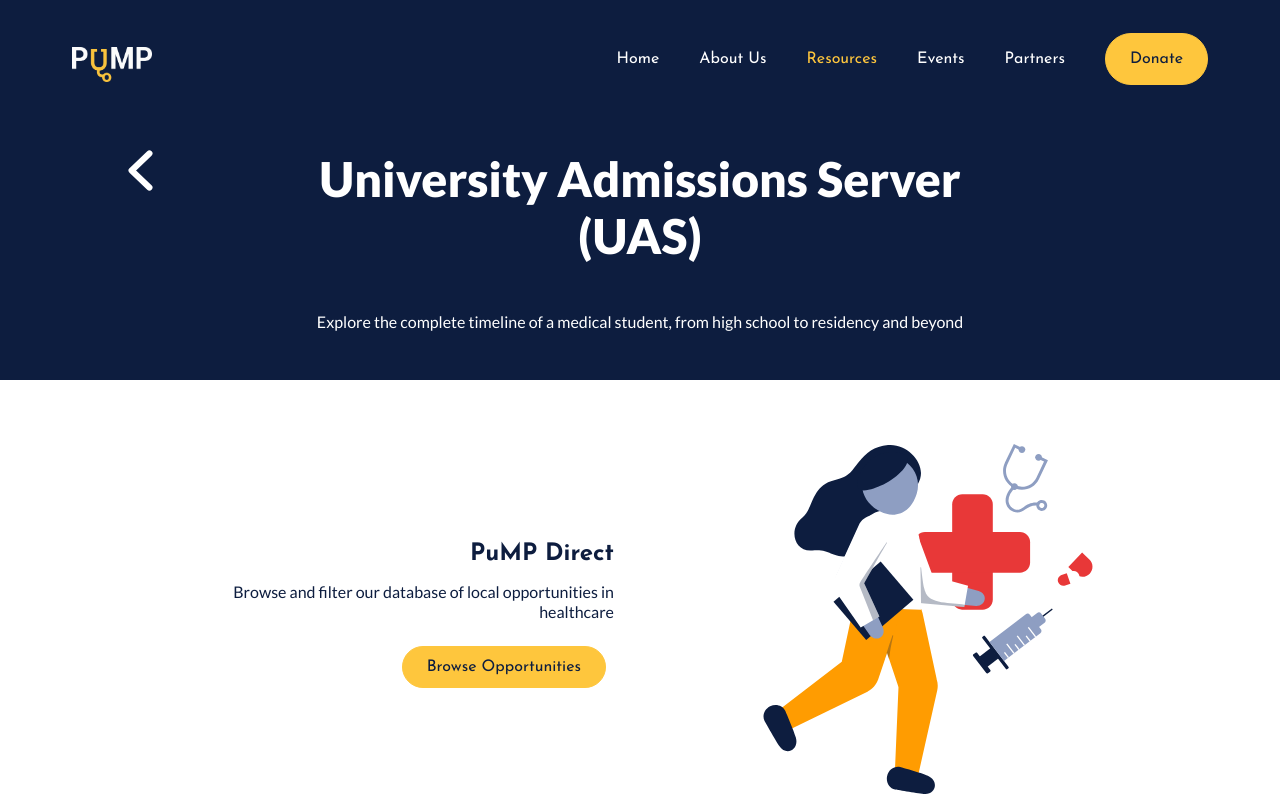
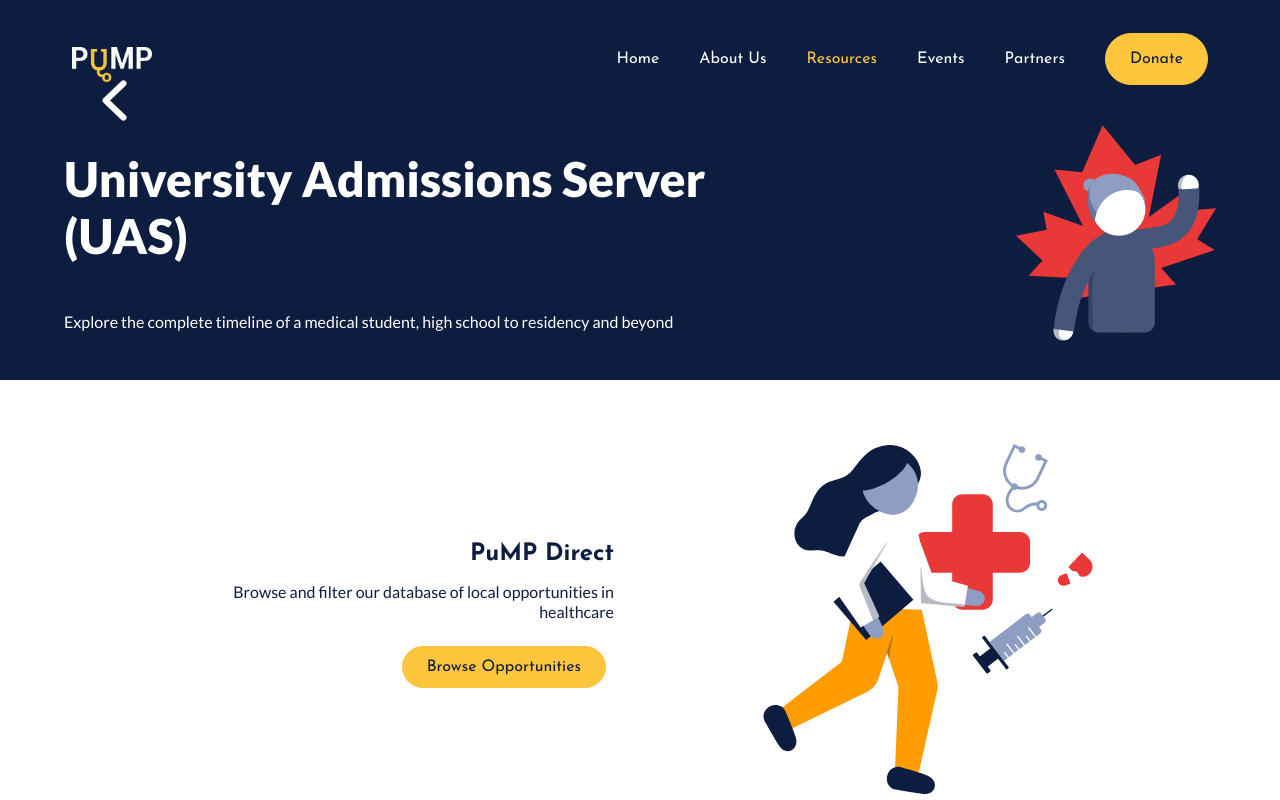
Before and after one commit to PuMProfessionals/pump-web-v2, a Next.js app: page /resources in a window 1280 px wide. Shown: the top 800 px of the page. Built offline with nearby package versions, Linux system fonts and the light colour scheme.

Commit message:
Add left alignment prop and image

```diff
--- a/components/Title.jsx
+++ b/components/Title.jsx
@@ -23,56 +23,65 @@
   description,
   image,
   backgroundColor = baseTheme.colors.navy,
+  leftAlign = !!image,
   ...props
 }) => (
-  <Wrapper backgroundColor={backgroundColor}>
+  <Wrapper backgroundColor={backgroundColor} leftAlign={leftAlign} {...props}>
     {!!arrowLink && (
-      <BackArrow>
+      <BackArrow leftAlign={leftAlign}>
         <a href={arrowLink}>
           <Image src={LeftArrow} width={25} />
         </a>
       </BackArrow>
     )}
     <TitleSection>
-      {" "}
-      {/* TODO: align left when description present */}
       <STitle>{title}</STitle>
       {!!description && <Text color="white">{description}</Text>}
     </TitleSection>
+    {!!image && <Image src={image} width={200} height={200} />}
   </Wrapper>
 );
 
 const STitle = styled.h1`
-  font-size: 3rem; /* TODO: shrink text on mobile */
+  font-size: 3rem; /* mobile: shrink text  */
   color: white;
   font-weight: 900;
 `;
 
 const BackArrow = styled.div`
   position: absolute;
-  left: 10%;
-  top: 150px;
+  ${({ leftAlign }) => `
+  left: ${leftAlign ? "8%" : "10%"};
+  top: ${leftAlign ? "80px" : "150px"};
+  `}
 `;
 
 const TitleSection = styled.div`
-  width: 60%;
+  width: 60%; /* mobile: wider */
   display: flex;
   flex-direction: column;
 `;
 
 const Wrapper = styled.div`
   display: flex;
+  ${({ backgroundColor }) => `
+    background-color: ${backgroundColor};
+  `};
+
   justify-content: center;
   text-align: center;
   padding-bottom: 2rem;
-  ${({ backgroundColor }) => `
-    background-color: ${backgroundColor};
-  `};
+  ${({ leftAlign }) => `
+    justify-content: ${leftAlign ? "space-between" : "center"};
+    text-align: ${leftAlign ? "left" : "center"};
+    padding: ${leftAlign ? "0 4rem 2rem" : "0 0 2rem"};
+  `}
 `;
 
-Title.PropTypes = {
+Title.propTypes = {
+  leftAlign: PropTypes.bool,
   title: PropTypes.string,
-  arrowLink: PropTypes.strin,
+  arrowLink: PropTypes.string,
   description: PropTypes.string,
   image: PropTypes.string,
   backgroundColor: PropTypes.string,
--- a/pages/resources.jsx
+++ b/pages/resources.jsx
@@ -2,6 +2,7 @@
 import { PageLayout } from "../sections/hoc";
 import { ResourcesSection } from "../sections/resources";
 import { Title } from "../components";
+import SampleGraphic from "../public/home/impact-section-graphic-3.svg";
 
 export default function About({ ...props }) {
   return (
@@ -11,10 +12,11 @@
       </Head>
       <PageLayout>
         <Title
+          leftAlign="true"
           title="University Admissions Server (UAS)"
           arrowLink="/resources"
-          description={`Explore the complete timeline of a medical student, from
-                        high school to residency and beyond`}
+          description="Explore the complete timeline of a medical student, high school to residency and beyond"
+          image={SampleGraphic}
         />
         <ResourcesSection />
       </PageLayout>
```
